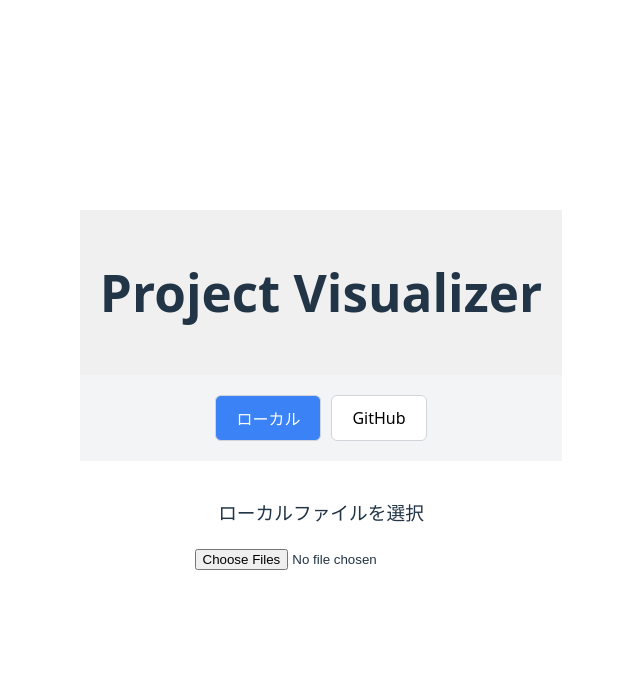
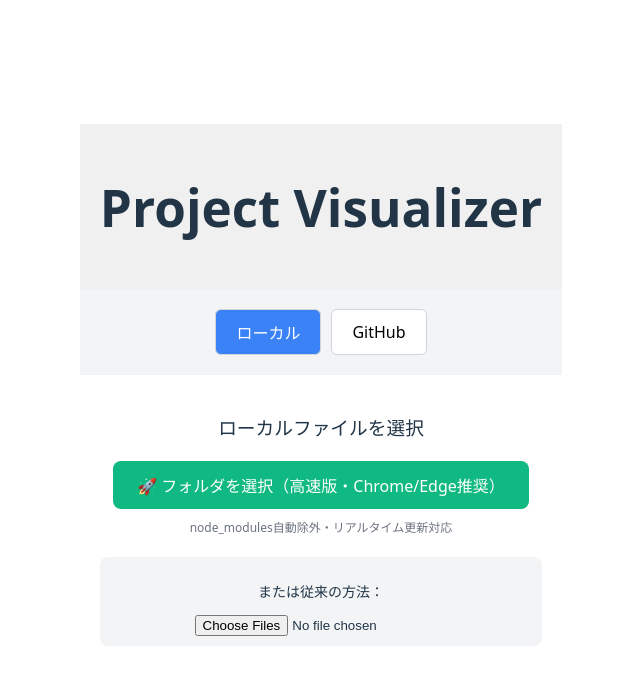
Before and after one commit to HIROMICHIplusSHI/project-visualizer, a React (Vite) app: page / in a window 1280 px wide. Shown: the top 674 px of the page, without its empty margins (319-959 px from the left). Built offline with nearby package versions, Linux system fonts and the light colour scheme.

Commit message:
feat: File System Access APIによる高速ファイル読み込み機能を追加
- node_modules自動除外機能
- package.json解析とnpm API連携
- 主要パッケージの説明取得
- 処理統計の表示

```diff
--- a/src/App.tsx
+++ b/src/App.tsx
@@ -146,6 +146,24 @@ function App() {
 
   const filteredFiles = getFilteredFiles();
 
+  // npm APIからパッケージ情報を取得する関数
+  const getPackageInfo = async (packageName: string) => {
+    try {
+      const response = await fetch(`https://registry.npmjs.org/${packageName}`);
+      const data = await response.json();
+
+      return {
+        name: packageName,
+        description: data.description,
+        version: data['dist-tags']?.latest,
+        homepage: data.homepage,
+      };
+    } catch (error) {
+      console.error(`❌ ${packageName}の情報取得に失敗:`, error);
+      return null;
+    }
+  };
+
   const handleLocalFolder = async (e: React.ChangeEvent<HTMLInputElement>) => {
     const fileList = e.target.files;
     if (!fileList) return;
@@ -157,42 +175,104 @@ function App() {
       const files = Array.from(fileList);
       console.log(`📁 ${files.length}個のファイルを読み込み中...`);
 
+      // 除外パターンのリスト
+      const EXCLUDE_PATTERNS = [
+        'node_modules',
+        '.git',
+        'dist',
+        'build',
+        '.next',
+        'coverage',
+        '.cache',
+        '.vscode',
+        '.idea',
+      ];
+
+      // 除外チェック関数
+      const shouldExclude = (path: string): boolean => {
+        // パスをスラッシュで分割
+        const pathParts = path.split('/');
+
+        // 各パスの部分に除外パターンが含まれているかチェック
+        return pathParts.some((part) => EXCLUDE_PATTERNS.includes(part));
+      };
+
+      // 統計情報
+      let excludedCount = 0;
+      let processedCount = 0;
+
       // FileData形式に変換
       const fileData: FileData[] = [];
+      let packageJsonContent = null;
 
       for (let i = 0; i < files.length; i++) {
         const file = files[i];
-        const path = file.webkitRelativePath;
+        const path = file.webkitRelativePath || file.name;
 
-        // .gitignoreっぽいものを除外
-        if (
-          path.includes('node_modules/') ||
-          path.includes('.git/') ||
-          path.includes('dist/') ||
-          path.includes('build/')
-        ) {
+        // 除外チェック（改善版）
+        if (shouldExclude(path)) {
+          excludedCount++;
+          console.log(`🚫 除外: ${path}`);
           continue;
         }
 
-        // ファイルかフォルダか判定
+        // パスの最後の部分（ファイル名）を取得
         const parts = path.split('/');
         const name = parts[parts.length - 1];
 
-        let dependencies: string[] = [];
-        // TypeScript/JavaScriptファイルの場合、依存関係を解析
-        if (name.match(/\.(tsx?|jsx?)$/)) {
-          const content = await file.text();
-          dependencies = extractDependencies(content);
+        // 隠しファイルの除外
+        if (name.startsWith('.') && name !== '.gitignore') {
+          excludedCount++;
+          continue;
         }
 
+        // package.jsonの処理
+        if (name === 'package.json' && parts.length === 1) {
+          // ルートのpackage.jsonのみ
+          console.log('📦 package.jsonを発見！');
+          const content = await file.text();
+          packageJsonContent = JSON.parse(content);
+          console.log('📚 依存関係:', {
+            dependencies: packageJsonContent.dependencies
+              ? Object.keys(packageJsonContent.dependencies).length
+              : 0,
+            devDependencies: packageJsonContent.devDependencies
+              ? Object.keys(packageJsonContent.devDependencies).length
+              : 0,
+          });
+          continue;
+        }
+
+        let dependencies: string[] = [];
+
+        // TypeScript/JavaScriptファイルの場合、依存関係を解析
+        if (name.match(/\.(tsx?|jsx?|mjs|cjs)$/)) {
+          try {
+            const content = await file.text();
+            dependencies = extractDependencies(content, path);
+            console.log(`✅ ${name}: ${dependencies.length}個の依存関係`);
+          } catch (error) {
+            console.error(`❌ ${name}の読み取りエラー:`, error);
+          }
+        }
+
+        processedCount++;
         fileData.push({
-          id: i + 1,
+          id: processedCount,
           name: name,
           type: name.includes('.') ? 'file' : 'dir',
           size: file.size,
           dependencies: dependencies,
         });
       }
+
+      // 統計情報の表示
+      console.log('📊 処理統計:', {
+        total: files.length,
+        processed: processedCount,
+        excluded: excludedCount,
+        excludeRate: `${Math.round((excludedCount / files.length) * 100)}%`,
+      });
 
       setFiles(fileData);
       console.log(`✅ ${fileData.length}個のファイルを表示`);
@@ -203,11 +283,174 @@ function App() {
       setIsLoading(false);
     }
   };
-
   const clearAll = () => {
     setFiles([]);
     setRepoUrl('');
     setError('');
+  };
+
+  // App.tsxに追加する新しい関数
+
+  // File System Access APIを使った新しいハンドラー
+  /* eslint-disable @typescript-eslint/no-explicit-any */
+  const handleDirectoryPicker = async () => {
+    setIsLoading(true);
+    setError('');
+
+    try {
+      // @ts-expect-error - File System Access APIはまだ型定義が不完全
+      const dirHandle = await window.showDirectoryPicker();
+      console.log(`📁 ディレクトリ選択: ${dirHandle.name}`);
+
+      const fileData: FileData[] = [];
+      let fileId = 1;
+      let packageJsonContent: Record<string, any> | null = null; // anyのままでOK（ESLintの設定次第）
+
+      // 統計情報
+      const stats = {
+        total: 0,
+        processed: 0,
+        excluded: 0,
+      };
+
+      // 除外パターン
+      const EXCLUDE_DIRS = [
+        'node_modules',
+        '.git',
+        'dist',
+        'build',
+        '.next',
+        'coverage',
+      ];
+
+      // ディレクトリを再帰的に読み込む（型定義をanyに戻す）
+      async function* walkDirectory(
+        dirHandle: any,
+        path = ''
+      ): AsyncGenerator<{ handle: any; path: string }> {
+        for await (const entry of dirHandle.values()) {
+          stats.total++;
+
+          const entryPath = path ? `${path}/${entry.name}` : entry.name;
+
+          // 除外チェック
+          if (entry.kind === 'directory' && EXCLUDE_DIRS.includes(entry.name)) {
+            stats.excluded++;
+            console.log(`🚫 除外: ${entryPath}/`);
+            continue;
+          }
+
+          if (entry.kind === 'file') {
+            yield { handle: entry, path: entryPath };
+          } else if (entry.kind === 'directory') {
+            yield* walkDirectory(entry, entryPath);
+          }
+        }
+      }
+
+      // ファイルを処理
+      for await (const { handle, path } of walkDirectory(dirHandle)) {
+        const fileName = handle.name;
+
+        // 隠しファイルをスキップ
+        if (fileName.startsWith('.') && fileName !== '.gitignore') {
+          stats.excluded++;
+          continue;
+        }
+
+        // package.jsonの特別処理
+        if (fileName === 'package.json' && !path.includes('/')) {
+          console.log('📦 ルートのpackage.jsonを発見！');
+          const file = await handle.getFile();
+          const content = await file.text();
+          packageJsonContent = JSON.parse(content);
+
+          // null チェックを追加
+          if (packageJsonContent) {
+            console.log('📚 依存関係:', {
+              dependencies: packageJsonContent.dependencies
+                ? Object.keys(packageJsonContent.dependencies).length
+                : 0,
+              devDependencies: packageJsonContent.devDependencies
+                ? Object.keys(packageJsonContent.devDependencies).length
+                : 0,
+            });
+          }
+        }
+
+        let dependencies: string[] = [];
+
+        // JS/TSファイルの依存関係を解析
+        if (fileName.match(/\.(tsx?|jsx?|mjs|cjs)$/)) {
+          try {
+            const file = await handle.getFile();
+            const content = await file.text();
+            dependencies = extractDependencies(content, path);
+          } catch (error) {
+            console.error(`❌ ${fileName}の読み取りエラー:`, error);
+          }
+        }
+
+        stats.processed++;
+        fileData.push({
+          id: fileId++,
+          name: fileName,
+          type: 'file',
+          size: (await handle.getFile()).size,
+          dependencies: dependencies,
+        });
+
+        // 進捗表示
+        if (stats.processed % 50 === 0) {
+          console.log(`⏳ ${stats.processed}ファイル処理済み...`);
+        }
+      }
+
+      console.log('📊 処理完了:', {
+        total: stats.total,
+        processed: stats.processed,
+        excluded: stats.excluded,
+        rate: `${Math.round((stats.excluded / stats.total) * 100)}%除外`,
+      });
+
+      // npm API呼び出し（packageJsonContentのnullチェック）
+      if (packageJsonContent?.dependencies) {
+        const importantPackages = [
+          'react',
+          'typescript',
+          'd3',
+          'vite',
+          'axios',
+        ];
+        const depsToFetch = Object.keys(packageJsonContent.dependencies)
+          .filter((name) => importantPackages.includes(name))
+          .slice(0, 5);
+
+        console.log('🔍 主要パッケージ情報を取得:', depsToFetch);
+
+        for (const pkgName of depsToFetch) {
+          try {
+            const info = await getPackageInfo(pkgName);
+            if (info) {
+              console.log(`📚 ${pkgName}: ${info.description}`);
+            }
+          } catch (error) {
+            console.error(`npm API エラー (${pkgName}):`, error);
+          }
+        }
+      }
+
+      setFiles(fileData);
+      console.log(`✅ ${fileData.length}個のファイルを表示`);
+    } catch (err) {
+      const error = err as Error;
+      if (error.name !== 'AbortError') {
+        setError('ディレクトリの読み込みに失敗しました: ' + error.message);
+        console.error('エラー:', error);
+      }
+    } finally {
+      setIsLoading(false);
+    }
   };
 
   // ここから重要！return部分
@@ -257,14 +500,48 @@ function App() {
       ) : (
         <div style={{ textAlign: 'center', padding: '20px' }}>
           <h3>ローカルファイルを選択</h3>
+
+          {/* 新しいボタンを追加 */}
+          <div style={{ marginBottom: '20px' }}>
+            <button
+              onClick={handleDirectoryPicker}
+              style={{
+                padding: '12px 24px',
+                backgroundColor: '#10b981',
+                color: 'white',
+                border: 'none',
+                borderRadius: '8px',
+                fontSize: '16px',
+                cursor: 'pointer',
+                marginBottom: '10px',
+              }}
+            >
+              🚀 フォルダを選択（高速版・Chrome/Edge推奨）
+            </button>
+            <div style={{ fontSize: '12px', color: '#6b7280' }}>
+              node_modules自動除外・リアルタイム更新対応
+            </div>
+          </div>
+
+          <div
+            style={{
+              padding: '10px',
+              backgroundColor: '#f3f4f6',
+              borderRadius: '8px',
+              marginBottom: '10px',
+            }}
+          >
+            <p style={{ fontSize: '14px', marginBottom: '10px' }}>
+              または従来の方法：
+            </p>
             <input
               type='file'
-            // @ts-expect-error - webkitdirectory is not in TypeScript types
-            webkitdirectory=''
+              // @ts-expect-error - webkitdirectoryは標準のHTML属性ではないため              webkitdirectory=''
               directory=''
               multiple
               onChange={handleLocalFolder}
             />
+          </div>
         </div>
       )}
 
```
Lines whose indentation alone changed are shown as unchanged.
